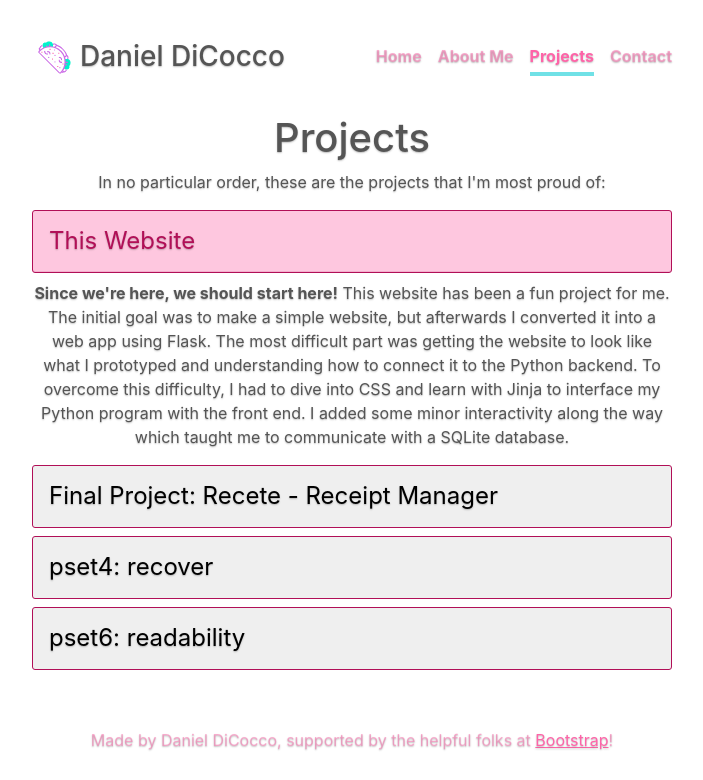
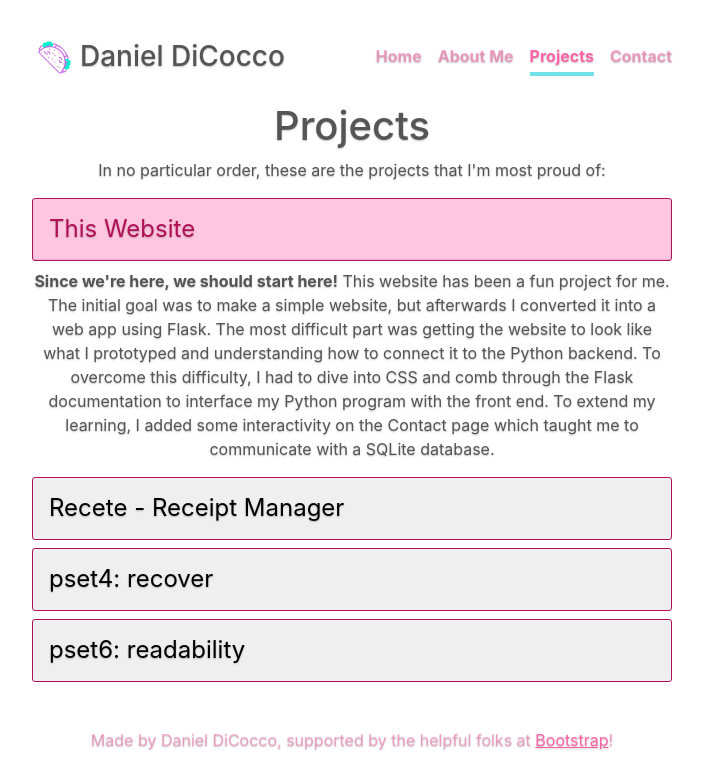
Before and after one commit to toastytortilla/homepage, a Flask app: page /projects in a window 1280 px wide. Shown: the top 780 px of the page, without its empty margins (288-991 px from the left). Run offline with Flask 3, Linux system fonts and the light colour scheme.

Commit message:
Update titles and body text grammar

```diff
--- a/templates/projects.html
+++ b/templates/projects.html
@@ -32,8 +32,8 @@
             <div class="accordion-body">
               <p class="bpad"><strong>Since we're here, we should start here!</strong> This website has been a fun project for me. The initial goal was to make a simple website,
                 but afterwards I converted it into a web app using Flask. The most difficult part was getting the website to look like what I prototyped and understanding how to
-                connect it to the Python backend. To overcome this difficulty, I had to dive into CSS and learn with Jinja to interface my Python program with the front end.
-                I added some minor interactivity along the way which taught me to communicate with a SQLite database.</p>
+                connect it to the Python backend. To overcome this difficulty, I had to dive into CSS and comb through the Flask documentation to interface my Python program with the front end.
+                To extend my learning, I added some interactivity on the Contact page which taught me to communicate with a SQLite database.</p>
             </div>
           </div>
         </div>
@@ -41,16 +41,16 @@
         <div class="accordion-item">
           <h4 class="accordion-header" id="headingTwo">
             <button class="accordion-button collapsed pad-3" type="button" data-bs-toggle="collapse" data-bs-target="#collapseTwo" aria-expanded="false" aria-controls="collapseTwo">
-              Final Project: Recete - Receipt Manager
+              Recete - Receipt Manager
             </button>
           </h4>
           <div id="collapseTwo" class="accordion-collapse collapse" aria-labelledby="headingTwo" data-bs-parent="#accordionExample">
             <div class="accordion-body">
               <p class="bpad"><strong>Recete is a simple web app for managing receipts and tracking spending.</strong> The objective was to build an entire application from the ground
-                up while solving a problem in my life. While I faced countless challenges conceptualizing, planning, creating, and hosting this application, I also introduced some
-                self-imposed difficulties by making the decision to completely divest myself from the CS50 library for the essential functions of the app.
+                up while solving a problem in my life. While I faced countless roadblocks conceptualizing, planning, creating, and hosting this application, I also introduced some
+                self-imposed challenges by making the decision to completely divest myself from the CS50 library for the essential functions of the app.
                 This meant that I was forced to learn the ins and outs of the Flask framework, SQLite module, and various other libraries in order to make the app fully functional without
-                those training wheels. I'm quite proud of the end result:<br/><a href="https://www.recete.app/" target="_blank">Recete</a></p>
+                 training wheels. I'm quite proud of the end result:<br/><a href="https://www.recete.app/" target="_blank">Recete</a></p>
             </div>
           </div>
         </div>
```
